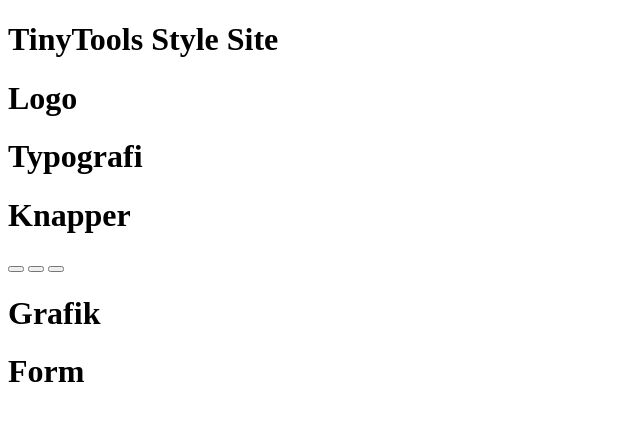
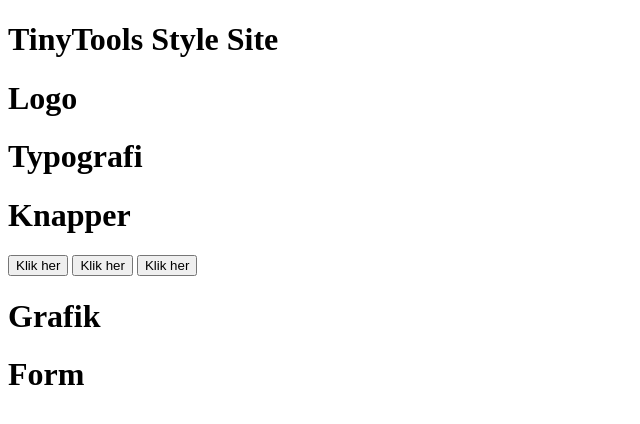
Before and after one commit to Frisdahl/Style-guide, a plain HTML site: page index.html in a window 1280 px wide. Shown: the whole page, without its empty margins (0-640 px from the left). Drawn offline with Linux system fonts and the light colour scheme.

Commit message:
Update index.html

```diff
--- a/index.html
+++ b/index.html
@@ -21,9 +21,9 @@
 
     <h1>Knapper</h1>
 
-    <button></button>
-    <button></button>
-    <button></button>
+    <button>Klik her</button>
+    <button>Klik her</button>
+    <button>Klik her</button>
 
     <h1>Grafik</h1>
 
```
